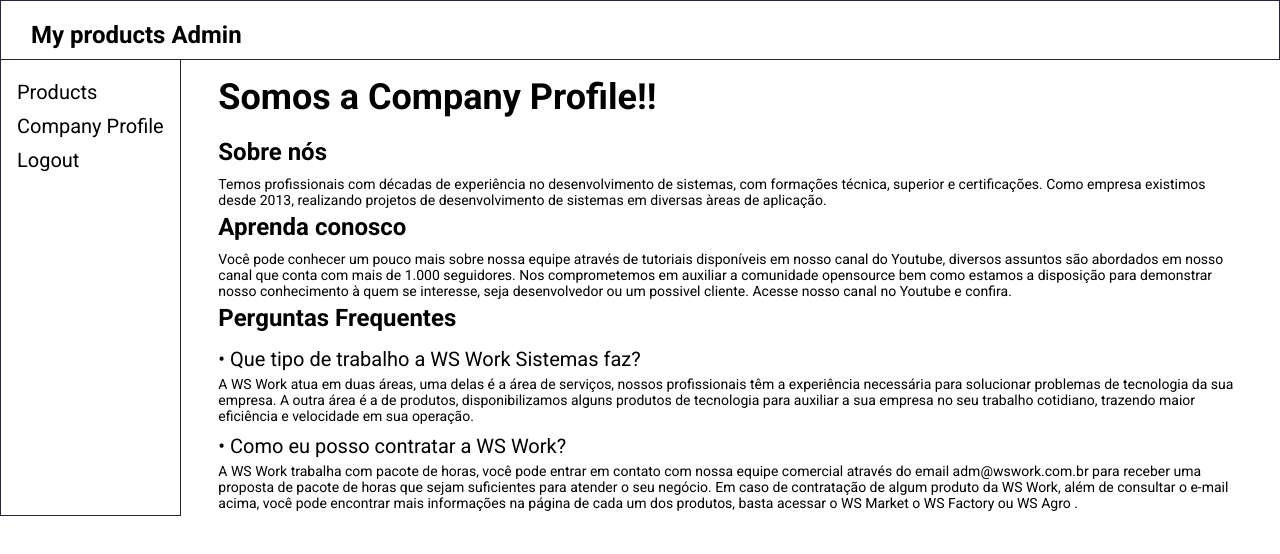
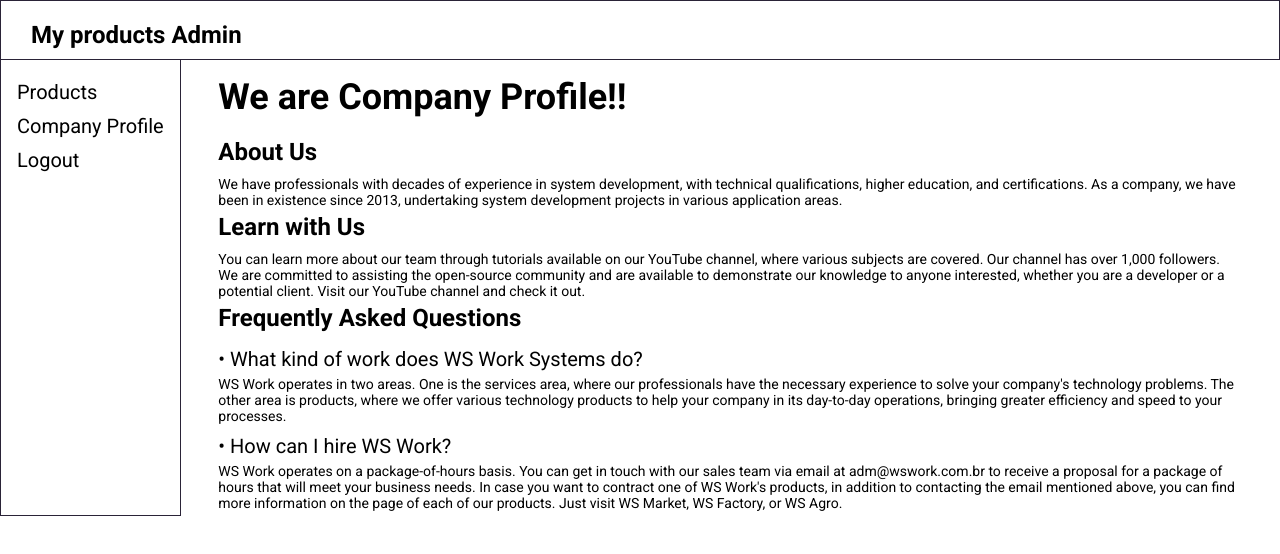
Before and after one commit to ViniciusdePSouza/Ws_Admin, a React (Vite) app: page /profile in a window 1280 px wide. Shown: the top 554 px of the page. Built offline with nearby package versions, Linux system fonts and the light colour scheme.

Commit message:
style: traslate adjustments

```diff
--- a/src/Pages/CompanyProfile/index.tsx
+++ b/src/Pages/CompanyProfile/index.tsx
@@ -9,47 +9,46 @@
       <Content>
         <Menu />
         <ProfileInfo>
-          <h1>Somos a Company Profile!!</h1>
+          <h1>We are Company Profile!!</h1>
 
-          <h2>Sobre nós</h2>
+          <h2>About Us</h2>
           <p>
-            Temos profissionais com décadas de experiência no desenvolvimento de
-            sistemas, com formações técnica, superior e certificações. Como
-            empresa existimos desde 2013, realizando projetos de desenvolvimento
-            de sistemas em diversas àreas de aplicação.
+            We have professionals with decades of experience in system
+            development, with technical qualifications, higher education, and
+            certifications. As a company, we have been in existence since 2013,
+            undertaking system development projects in various application
+            areas.
           </p>
 
-          <h2>Aprenda conosco</h2>
+          <h2>Learn with Us</h2>
           <p>
-            Você pode conhecer um pouco mais sobre nossa equipe através de
-            tutoriais disponíveis em nosso canal do Youtube, diversos assuntos
-            são abordados em nosso canal que conta com mais de 1.000 seguidores.
-            Nos comprometemos em auxiliar a comunidade opensource bem como
-            estamos a disposição para demonstrar nosso conhecimento à quem se
-            interesse, seja desenvolvedor ou um possivel cliente. Acesse nosso
-            canal no Youtube e confira.
+            You can learn more about our team through tutorials available on our
+            YouTube channel, where various subjects are covered. Our channel has
+            over 1,000 followers. We are committed to assisting the open-source
+            community and are available to demonstrate our knowledge to anyone
+            interested, whether you are a developer or a potential client. Visit
+            our YouTube channel and check it out.
           </p>
 
-          <h2>Perguntas Frequentes</h2>
-          <h3>• Que tipo de trabalho a WS Work Sistemas faz?</h3>
+          <h2>Frequently Asked Questions</h2>
+          <h3>• What kind of work does WS Work Systems do?</h3>
           <p>
-            A WS Work atua em duas áreas, uma delas é a área de serviços, nossos
-            profissionais têm a experiência necessária para solucionar problemas
-            de tecnologia da sua empresa. A outra área é a de produtos,
-            disponibilizamos alguns produtos de tecnologia para auxiliar a sua
-            empresa no seu trabalho cotidiano, trazendo maior eficiência e
-            velocidade em sua operação.
+            WS Work operates in two areas. One is the services area, where our
+            professionals have the necessary experience to solve your company's
+            technology problems. The other area is products, where we offer
+            various technology products to help your company in its day-to-day
+            operations, bringing greater efficiency and speed to your processes.
           </p>
 
-          <h3>• Como eu posso contratar a WS Work?</h3>
+          <h3>• How can I hire WS Work?</h3>
           <p>
-            A WS Work trabalha com pacote de horas, você pode entrar em contato
-            com nossa equipe comercial através do email adm@wswork.com.br para
-            receber uma proposta de pacote de horas que sejam suficientes para
-            atender o seu negócio. Em caso de contratação de algum produto da WS
-            Work, além de consultar o e-mail acima, você pode encontrar mais
-            informações na página de cada um dos produtos, basta acessar o WS
-            Market o WS Factory ou WS Agro .
+            WS Work operates on a package-of-hours basis. You can get in touch
+            with our sales team via email at adm@wswork.com.br to receive a
+            proposal for a package of hours that will meet your business needs.
+            In case you want to contract one of WS Work's products, in addition
+            to contacting the email mentioned above, you can find more
+            information on the page of each of our products. Just visit WS
+            Market, WS Factory, or WS Agro.
           </p>
         </ProfileInfo>
       </Content>
--- a/src/Pages/SignIn/index.tsx
+++ b/src/Pages/SignIn/index.tsx
@@ -55,13 +55,13 @@
     <Container>
       <Form onSubmit={handleSubmit(handleLogin)}>
         <h1>Faça Login</h1>
-        <Input placeholder="Insira seu username" {...register("email")} />
+        <Input placeholder="Insert your email" {...register("email")} />
         <FormValidatorAdvisor>
           {errors.email ? errors.email?.message : ""}
         </FormValidatorAdvisor>
 
         <Input
-          placeholder="Insira sua senha"
+          placeholder="Insert your password"
           type="password"
           {...register("password")}
         />
```
